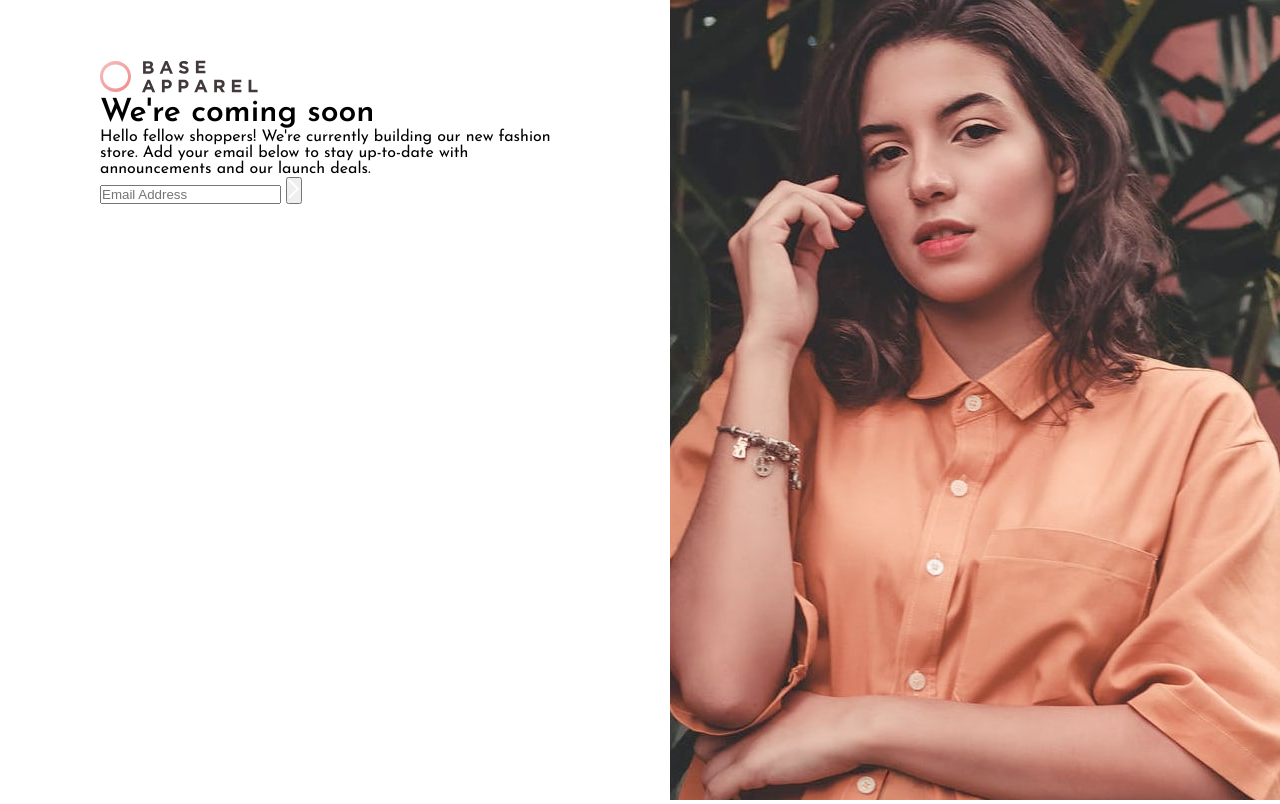
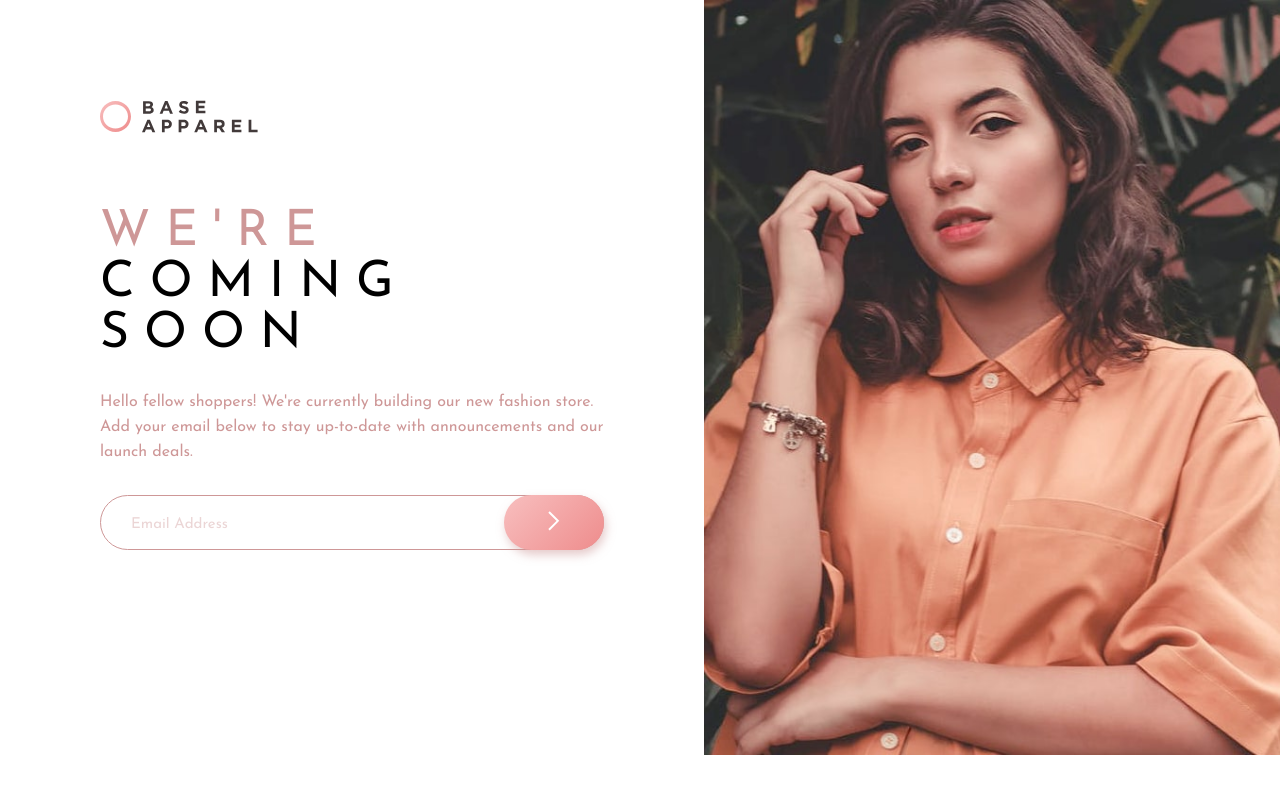
Before and after one commit to craigdennis/frontend-mentor, a website: page base-apparel-coming-soon-master/index.html in a window 1280 px wide. Drawn offline with Linux system fonts and the light colour scheme.

Commit message:
desktop verison complete
desktop version is complete

```diff
--- a/base-apparel-coming-soon-master/index.html
+++ b/base-apparel-coming-soon-master/index.html
@@ -17,22 +17,29 @@
   </head>
   <body>
     <div class="container">
-      <div class="text-container">
+      <div class="text-container two-thirds">
         <img class="logo" src="images/logo.svg" alt="" />
-        <h1><span>We're </span> coming soon</h1>
+        <h1>
+          <span>We're </span> <br />
+          coming <br />
+          soon
+        </h1>
         <p>
           Hello fellow shoppers! We're currently building our new fashion store.
           Add your email below to stay up-to-date with announcements and our
           launch deals.
         </p>
-        <div>
-          <input type="text" placeholder="Email Address" />
-          <button><img src="images/icon-arrow.svg" alt="" /></button>
-        </div>
+        <form id="form">
+          <input id="email" type="email" placeholder="Email Address" />
+          <img class="error-icon" src="./images/icon-error.svg" alt="error" />
+          <button>
+            <img src="images/icon-arrow.svg" alt="arrow" />
+          </button>
+          <img class="error-icon" src="images/icon-error.svg" alt="" />
+          <small>Please provide a valid email</small>
+        </form>
       </div>
-      <div>
-        <img class="hero-img" src="images/hero-desktop.jpg" alt="" />
-      </div>
+      <img class="hero-img one-third" src="images/hero-desktop.jpg" alt="" />
     </div>
   </body>
 </html>
--- a/base-apparel-coming-soon-master/sass/main.scss
+++ b/base-apparel-coming-soon-master/sass/main.scss
@@ -4,10 +4,20 @@
 
 $color-primary: hsl(0, 36%, 70%);
 $color-secondary: hsl(0, 93%, 68%);
+$dark-grayish-red: hsl(0, 6%, 24%);
+
+//MARGIN
+
+$margin-bottom: 3rem;
+
+//FONT
+
+$font: 'Josefin Sans', sans-serif;
 
 * {
     margin: 0;
     padding: 0;
+    box-sizing: border-box;
 }
 
 
@@ -17,19 +27,119 @@ html {
 
 body {
     font-size: 1.6rem;
-    width: 100vw;
-    font-family: 'Josefin Sans', sans-serif;
+    font-family: $font;
+}
+
+span {
+    color: $color-primary;
+    font-weight: 100;
+
+}
+
+h1 {
+    text-transform: uppercase;
+    letter-spacing: 1.5rem;
+
+    text-align: left;
+    font-weight: 500;
+    font-size: 5rem;
+    margin-bottom: $margin-bottom;
+
+}
+
+form {
+    position: relative;
+
+}
+
+form.error input {
+	border: 2px solid hsl(0, 93%, 68%);
+}
+
+form.error .error-icon {
+	display: block;
+}
+
+button {
+	background-image: linear-gradient(135deg, hsl(0, 80%, 86%), hsl(0, 74%, 74%));
+	box-shadow: 2px 5px 10px hsla(0, 36%, 70%, 0.5);
+	border: none;
+	border-radius: 50px;
+	cursor: pointer;
+	padding: 15px;
+	position: absolute;
+	top: 0;
+	right: 0;
+	transition: opacity 0.2s ease;
+	height: 55px;
+    width: 100px;
+
+    &:hover {
+        opacity: 0.6;
+    }
+}
+
+input {
+	background-color: transparent;
+	border: 1px solid hsl(0, 36%, 70%);
+	border-radius: 50px;
+	font-size: 16px;
+	padding: 15px 30px;
+	height: 55px;
+	width: 100%;
+}
+
+small {
+    display: none;
+}
+
+::placeholder {
+    color: rgba($color-primary, 0.4);
+    font-family: $font;
+    font-size: 1.5rem;
+}
+
+
+.two-thirds {
+    width: 55%;
+}
+
+.one-third {
+    width: 45%;
 }
 
 .container {
-    display: grid;
-    grid-template-columns: auto auto;
+    display: flex;
+}
+
+.hero-img {
+    height: 100%;
 }
 
 .text-container {
-    margin: 6rem 10rem;
+    padding: 10rem;
+    height: 100vh;
+
+    p {
+        color: $color-primary;
+        line-height: 2.5rem;
+        margin-bottom: $margin-bottom;
+    }
 }
 
-.hero-img {
-    height: 100vh;
+.logo {
+    margin-bottom: 7rem;
 }
+
+.error-icon {
+	display: none;
+	position: absolute;
+	top: 15px;
+	right: 110px;
+}
+
+@media only screen and (max-width: 1000px) {
+    .container {
+        flex-direction: column;
+    }
+}
```
Also changed, not shown: base-apparel-coming-soon-master/css/style.css, 1 other file.
